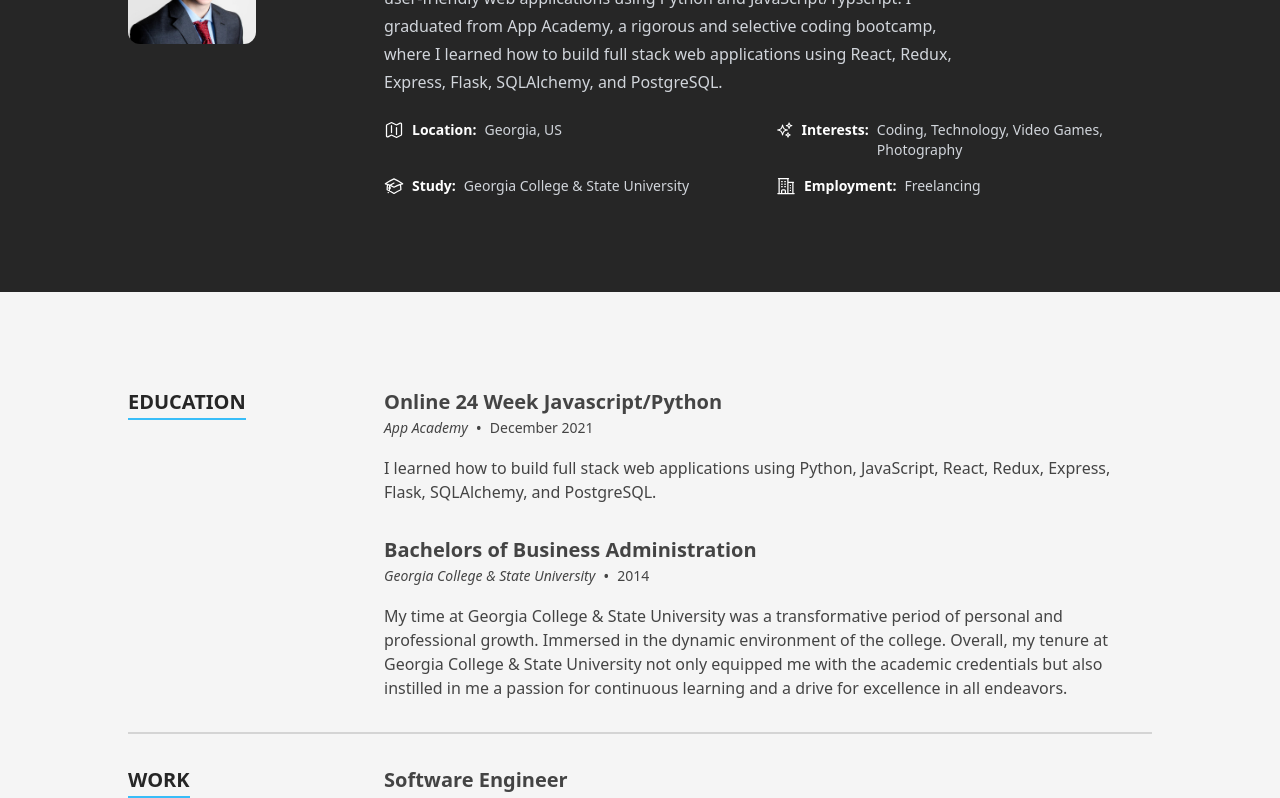
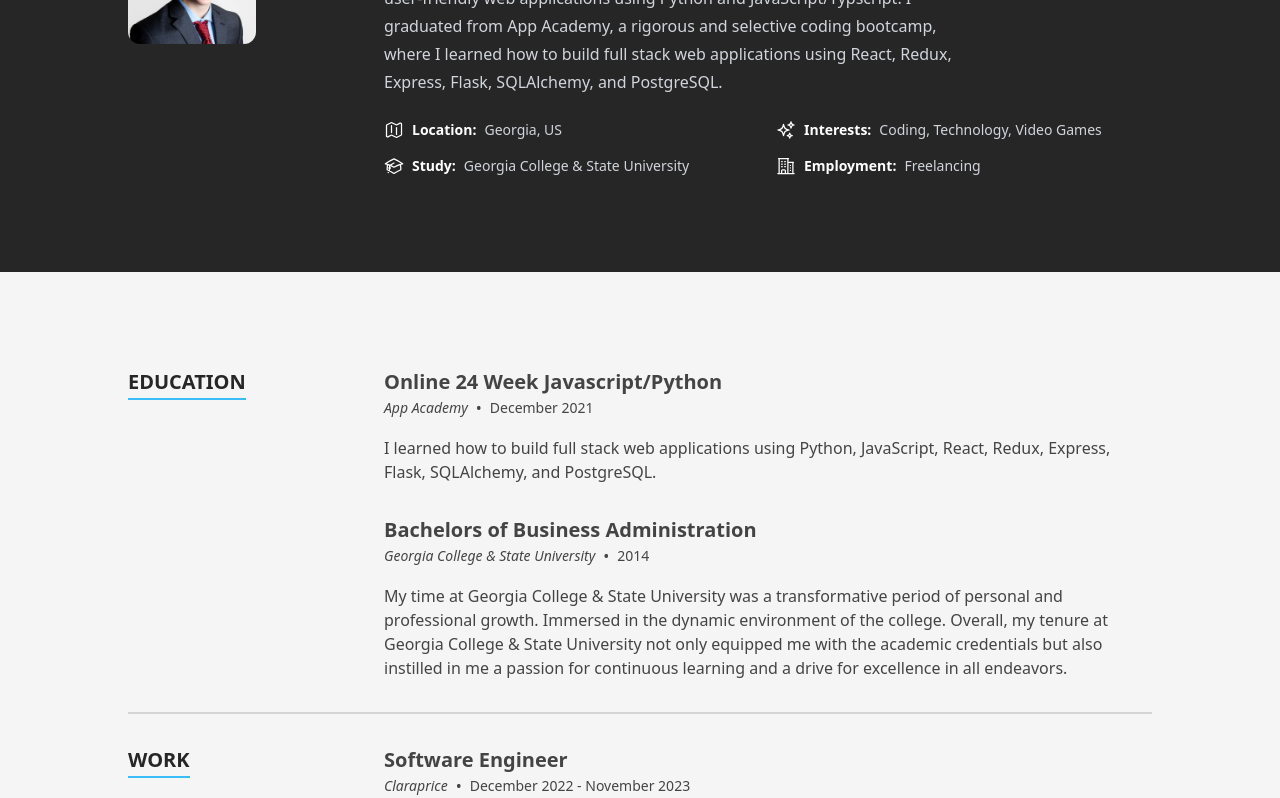
Before and after one commit to Concrete18/Portfolio-Site, a Next.js app: page / in a window 1280 px wide. Shown: the part 980-1778 px from the top of the page. Built offline with nearby package versions, Linux system fonts and the light colour scheme.

Commit message:
updated project data

```diff
--- a/src/data/data.tsx
+++ b/src/data/data.tsx
@@ -65,7 +65,7 @@ export const heroData: Hero = {
       </p>
       <p className="prose-sm text-stone-200 sm:prose-base lg:prose-lg">
         In my free time time, I love to learn new <strong className="text-stone-100">Technology</strong>,
-        play <strong className="text-stone-100">Video Games</strong>, or enjoying some fantastic
+        play <strong className="text-stone-100">Video Games</strong> and enjoy some fantastic
         <strong className="text-stone-100"> Shows</strong> and <strong className="text-stone-100">Movies</strong>.
       </p>
     </>
@@ -96,7 +96,7 @@ export const aboutData: About = {
   `,
   aboutItems: [
     {label: 'Location', text: 'Georgia, US', Icon: MapIcon},
-    {label: 'Interests', text: 'Coding, Technology, Video Games, Photography', Icon: SparklesIcon},
+    {label: 'Interests', text: 'Coding, Technology, Video Games', Icon: SparklesIcon},
     {label: 'Study', text: 'Georgia College & State University', Icon: AcademicCapIcon},
     {label: 'Employment', text: 'Freelancing', Icon: BuildingOffice2Icon},
   ],
@@ -156,26 +156,28 @@ export const skills: SkillGroup[] = [
 export const portfolioItems: PortfolioItem[] = [
   {
     title: 'Feedler',
-    description: 'Live auto populated User customizable RSS feeds viewer',
+    description: 'Clone of Feedly with User customizable feeds and sources. Articles auto populate via live RSS feeds',
     url: 'https://github.com/Concrete18/Feedly-Clone',
     image: feedler,
   },
   {
     title: 'EasierExcel',
-    description: 'Easier Excel reading/editing within Python',
+    description: 'Allows for simpler reading and editing of Excel files within Python. This simplifies OpenPyXL',
     url: 'https://github.com/Concrete18/easierexcel',
     image: easierExcel,
   },
+
+
   {
     title: 'Game Library Tracker',
-    description: 'Steam library tracking/syncing to Excel Sheet',
+    description: "Steam Library Tracker made easy by keeping up with what you have played and want to play",
     url: 'https://github.com/Concrete18/Game-Library-Tracker',
     image: gameTracker,
   },
   {
     title: 'Game Save Manager',
-    description: 'Interface for managing game saves',
-    url: 'https://github.com/Concrete18/easierexcel',
+    description: 'Tkinter Interface for running through a SQLite Database that allows backing up game saves easily',
+    url: 'https://github.com/Concrete18/Game-Save-Manager',
     image: gameSaveManager,
   },
 ];
@@ -252,7 +254,7 @@ export const testimonial: TestimonialSection = {
 
 export const contact: ContactSection = {
   headerText: 'Get in touch.',
-  description: "I'm excited to connect with you and explore potential collaborations. Whether it's a project idea, partnership opportunity, or just to exchange ideas, I'm eager to hear from you.",
+  description: "I'm excited to connect with you and explore potential collaborations. Whether it's a project idea or just to exchange ideas, I'm eager to hear from you.",
   items: [
     {
       type: ContactType.Email,
```
